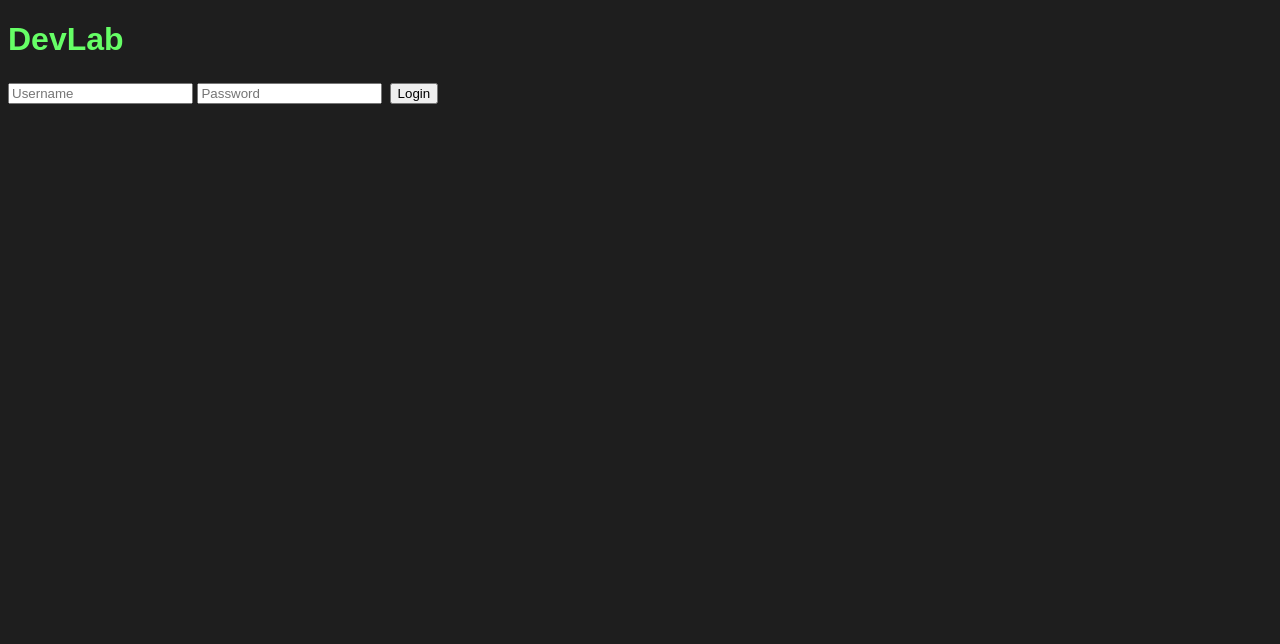
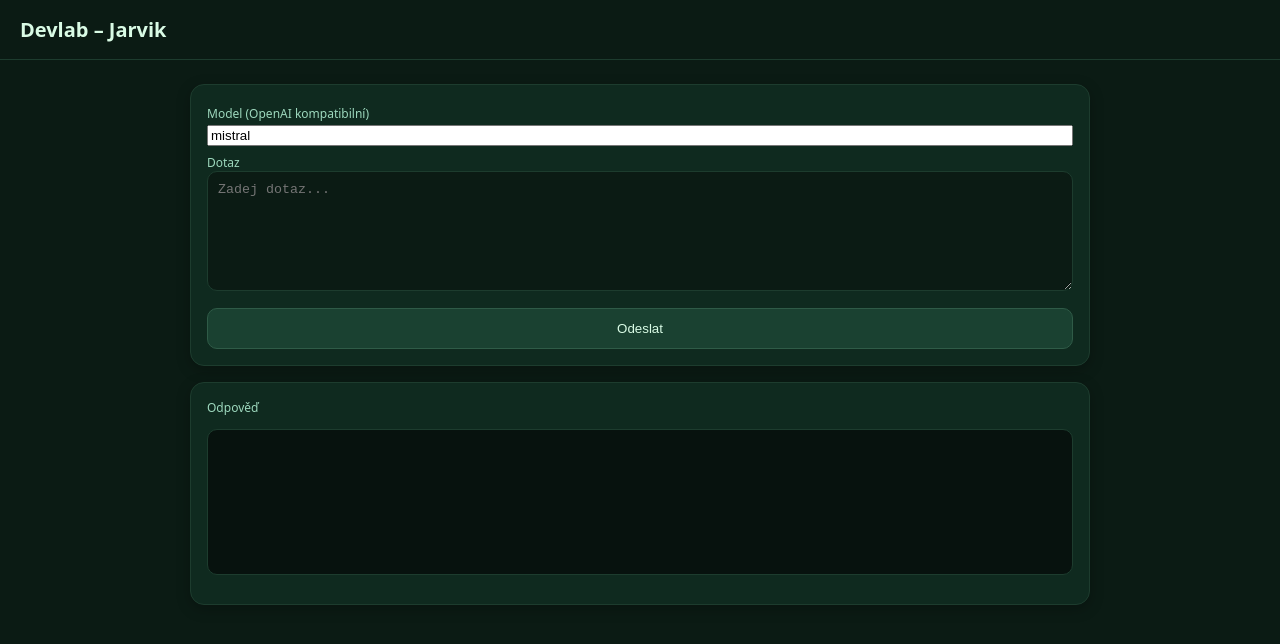
Before and after one commit to Smukanec/Jarvik_DevLab, a plain HTML site: page static/index.html in a window 1280 px wide. Drawn offline with Linux system fonts and the light colour scheme.

Commit message:
Update index.html

```diff
--- a/static/index.html
+++ b/static/index.html
@@ -1,35 +1,72 @@
 <!DOCTYPE html>
-<html lang="en">
+<html lang="cs">
 <head>
-  <meta charset="UTF-8">
-  <title>DevLab</title>
-  <link rel="stylesheet" href="style.css">
+  <meta charset="UTF-8" />
+  <meta name="viewport" content="width=device-width, initial-scale=1" />
+  <title>Devlab – Jarvik</title>
+  <style>
+    body { font-family: system-ui, sans-serif; background:#0b1b14; color:#d9fbe5; margin:0; }
+    header { padding:16px 20px; border-bottom:1px solid #1d3c2e; }
+    h1 { margin:0; font-size:20px; }
+    main { max-width:900px; margin:24px auto; padding:0 16px; }
+    .card { background:#0f2a1f; border:1px solid #1d3c2e; border-radius:14px; padding:16px; box-shadow:0 4px 14px rgba(0,0,0,.25); }
+    textarea, input, button { width:100%; box-sizing:border-box; }
+    textarea { background:#0b1b14; color:#eafff3; border:1px solid #1d3c2e; border-radius:10px; padding:10px; min-height:120px; }
+    button { margin-top:12px; padding:12px; border-radius:10px; border:1px solid #2f5b47; background:#1a4131; color:#d9fbe5; cursor:pointer; }
+    button:disabled { opacity:.6; cursor:not-allowed; }
+    pre { white-space:pre-wrap; background:#07120e; color:#d9fbe5; border:1px solid #1d3c2e; border-radius:10px; padding:12px; min-height:120px; }
+    .row { display:grid; grid-template-columns: 1fr; gap:16px; }
+    .muted { color:#9dd8bd; font-size:12px; }
+  </style>
 </head>
 <body>
-  <h1>DevLab</h1>
-  <div id="login">
-    <input id="user" placeholder="Username">
-    <input id="pass" placeholder="Password" type="password">
-    <button onclick="login()">Login</button>
-  </div>
+  <header><h1>Devlab – Jarvik</h1></header>
+  <main>
+    <div class="card">
+      <label for="model" class="muted">Model (OpenAI kompatibilní)</label>
+      <input id="model" value="mistral" />
+      <label for="message" class="muted" style="margin-top:8px; display:block;">Dotaz</label>
+      <textarea id="message" placeholder="Zadej dotaz..."></textarea>
+      <button id="sendBtn" onclick="ask()">Odeslat</button>
+    </div>
 
-  <div id="main" style="display:none;">
-    <div id="sidebar">
-      <h2>Files</h2>
-      <ul id="tree"></ul>
+    <div class="card" style="margin-top:16px;">
+      <div class="muted">Odpověď</div>
+      <pre id="response"></pre>
     </div>
-    <div id="editor">
-      <h2 id="filename"></h2>
-      <textarea id="code" rows="20"></textarea><br>
-      <button onclick="save()">Save</button>
-      <button onclick="diff()">Diff</button>
-      <button onclick="ai()">AI</button>
-      <button onclick="download()">Download ZIP</button>
-      <pre id="diffout"></pre>
-      <pre id="aiout"></pre>
-    </div>
-  </div>
+  </main>
 
-  <script src="app.js"></script>
+  <script>
+    async function ask() {
+      const btn = document.getElementById("sendBtn");
+      const msg = document.getElementById("message").value.trim();
+      const model = document.getElementById("model").value.trim() || "mistral";
+      const out = document.getElementById("response");
+      if (!msg) return;
+
+      btn.disabled = true; out.textContent = "⏳ Generuji...";
+
+      try {
+        const res = await fetch("/v1/chat/completions", {
+          method: "POST",
+          headers: { "Content-Type": "application/json" },
+          body: JSON.stringify({
+            model,
+            messages: [{ role: "user", content: msg }]
+          })
+        });
+
+        const data = await res.json();
+        const text =
+          data?.choices?.[0]?.message?.content ??
+          (data?.error ? `Chyba: ${data.error.message || data.error}` : JSON.stringify(data, null, 2));
+        out.textContent = text;
+      } catch (e) {
+        out.textContent = "Chyba požadavku: " + e;
+      } finally {
+        btn.disabled = false;
+      }
+    }
+  </script>
 </body>
 </html>
```
